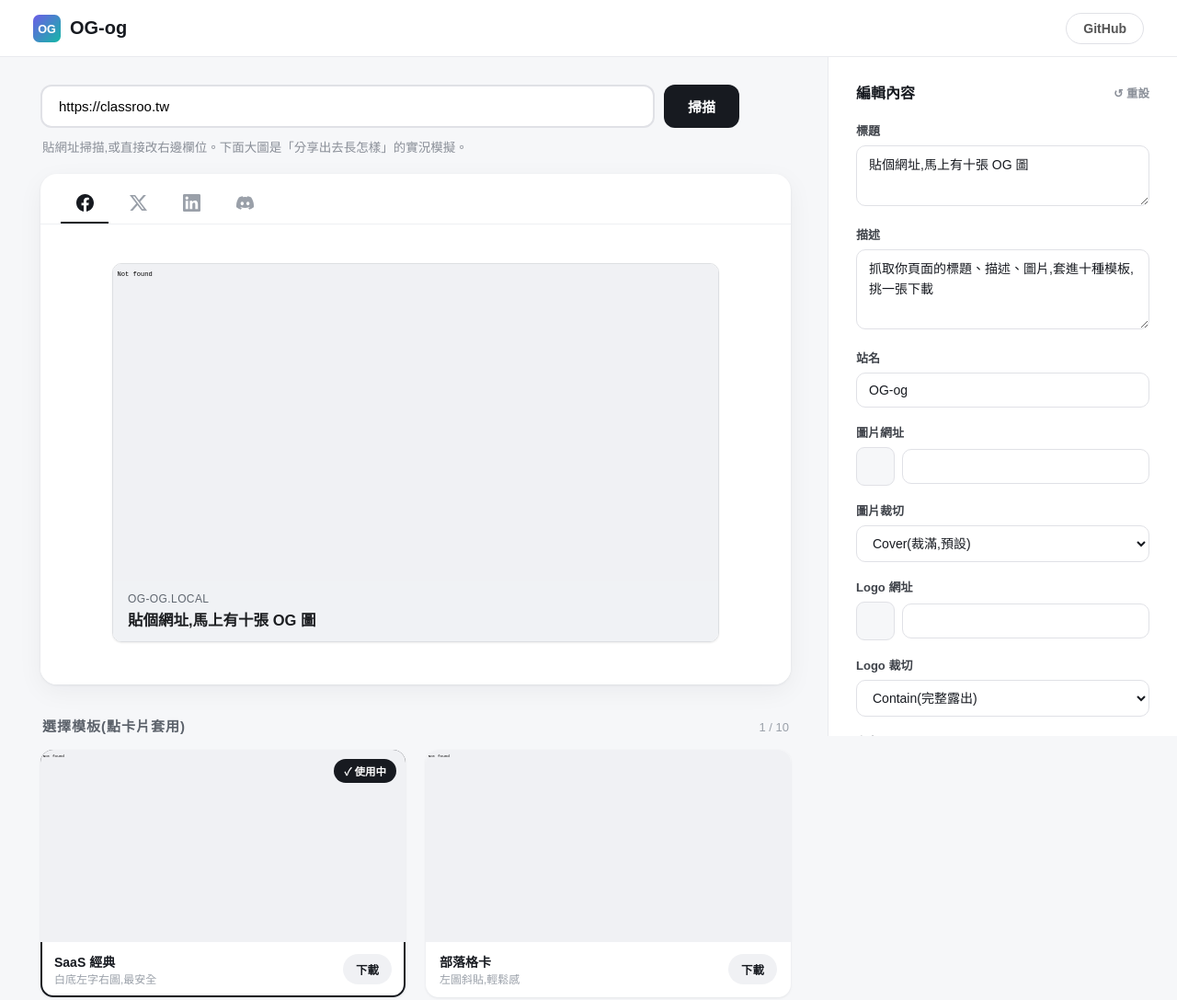
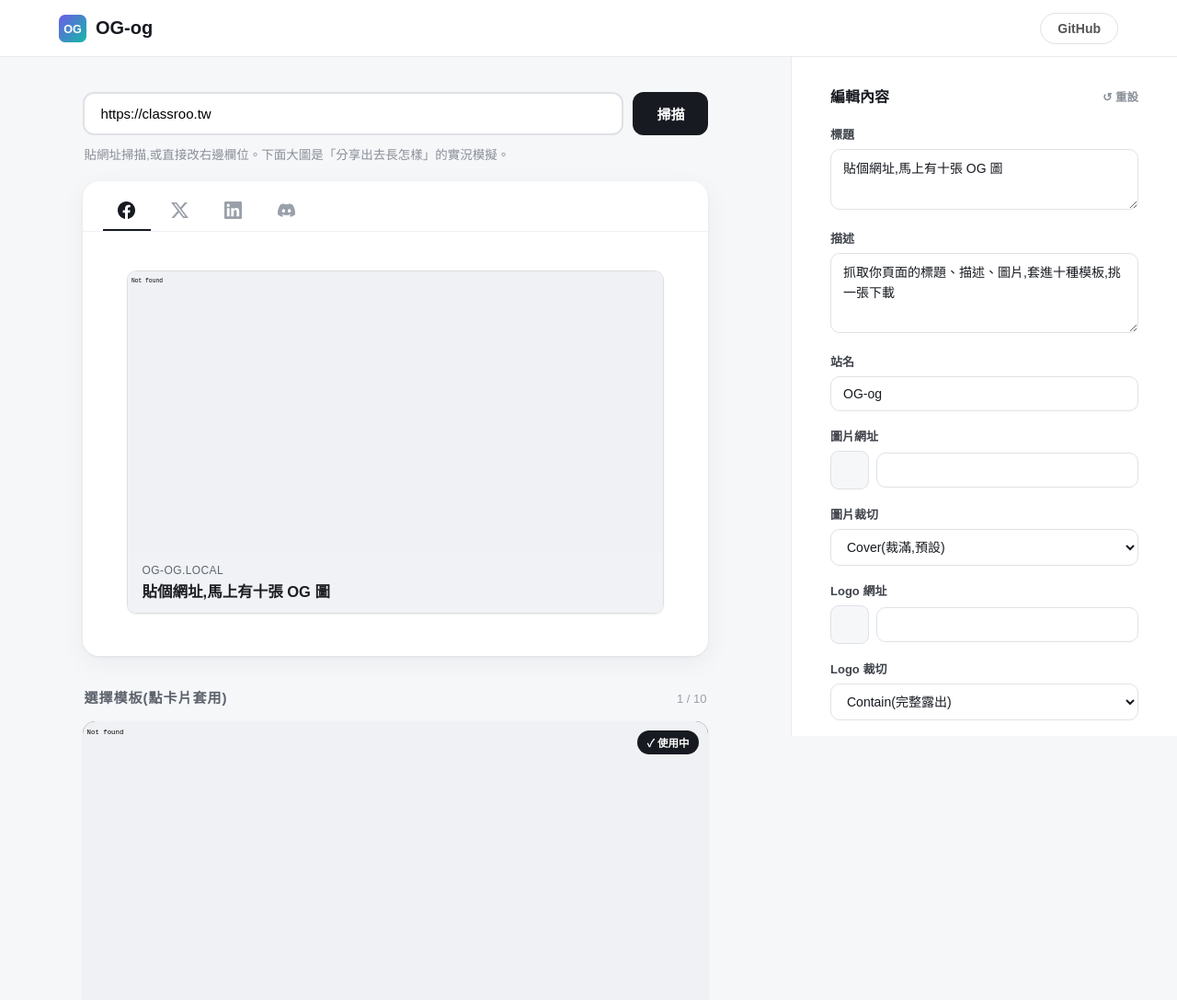
Before and after one commit to Jeffrey0117/OG-og, a website: page public/index.html in a window 1280 px wide. Shown: the top 1087 px of the page at 92% size. Drawn offline with Linux system fonts and the light colour scheme.

Commit message:
style: 左右留白放大到 clamp(36px,7vw,130px) — navbar/主欄/編輯欄全套

```diff
--- a/public/index.html
+++ b/public/index.html
@@ -11,7 +11,7 @@
   button { font-family:inherit }
 
   /* ── navbar ── */
-  nav { background:#fff; border-bottom:1px solid #e9eaee; padding:0 36px; height:62px; display:flex; align-items:center; justify-content:space-between; position:sticky; top:0; z-index:10 }
+  nav { background:#fff; border-bottom:1px solid #e9eaee; padding:0 clamp(36px, 5vw, 90px); height:62px; display:flex; align-items:center; justify-content:space-between; position:sticky; top:0; z-index:10 }
   .brand { display:flex; align-items:center; gap:10px; font-size:20px; font-weight:900 }
   .brand img { width:30px; height:30px }
   nav .right a { font-size:14px; font-weight:700; color:#555; text-decoration:none; border:1.5px solid #e0e1e6; padding:8px 18px; border-radius:999px }
@@ -20,7 +20,8 @@
   .layout { display:flex; align-items:flex-start; gap:0 }
 
   /* ── 左半 ── */
-  main { flex:1; min-width:0; padding:30px 40px 80px 44px }
+  /* 左右留白給到超大:大螢幕 ~120px,窄了才縮 */
+  main { flex:1; min-width:0; padding:38px clamp(36px, 7vw, 130px) 90px }
   .scanbar { display:flex; gap:10px; max-width:760px }
   .scanbar input { flex:1; min-width:0; font-size:15px; padding:13px 18px; border:2px solid #e0e1e6; border-radius:12px; outline:none; background:#fff }
   .scanbar input:focus { border-color:#171a20 }
@@ -76,7 +77,7 @@
   .card .dl:hover { background:#171a20; color:#fff }
 
   /* ── 右編輯面板 ── */
-  aside { width:380px; flex-shrink:0; background:#fff; border-left:1px solid #e9eaee; padding:26px 30px 60px; position:sticky; top:62px; height:calc(100vh - 62px); overflow-y:auto }
+  aside { width:420px; flex-shrink:0; background:#fff; border-left:1px solid #e9eaee; padding:30px 42px 70px; position:sticky; top:62px; height:calc(100vh - 62px); overflow-y:auto }
   aside h2 { font-size:16px; font-weight:900; display:flex; justify-content:space-between; align-items:center; margin-bottom:20px }
   aside h2 button { font-size:12.5px; font-weight:700; color:#8a8f98; background:none; border:0; cursor:pointer }
   aside h2 button:hover { color:#171a20 }
```
